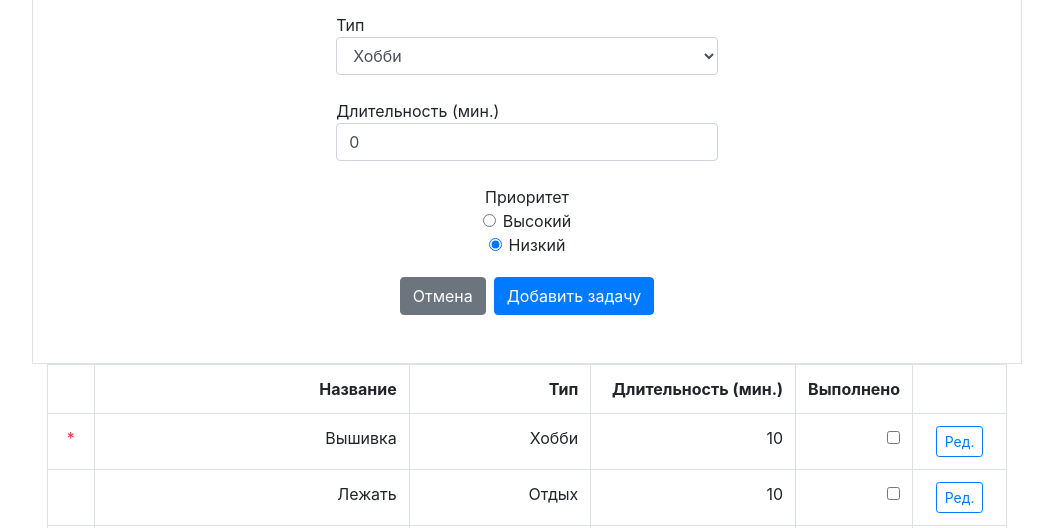
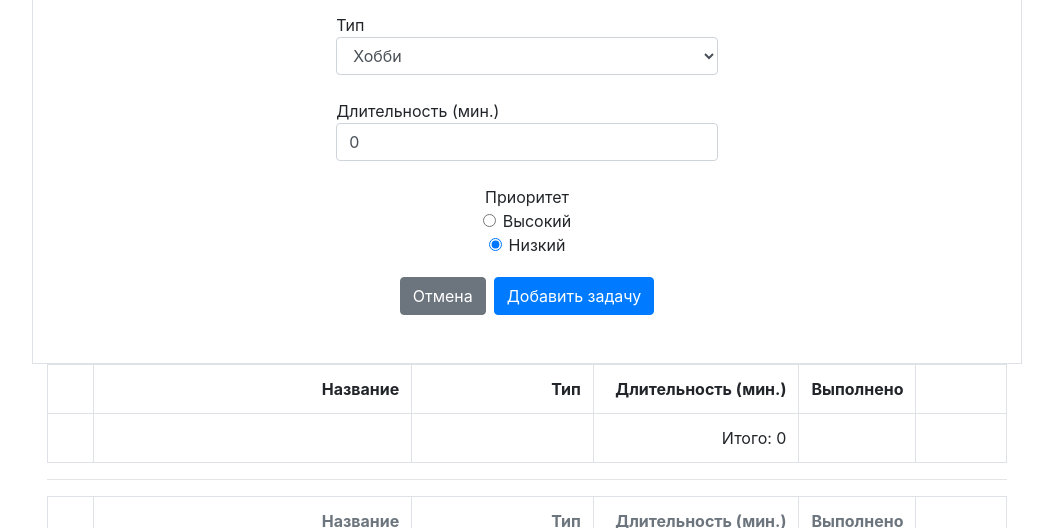
Before and after one commit to KindWarlock/ToDo-List--Vue.js-, a plain HTML site: page index.html in a window 1280 px wide. Shown: the part 272-800 px from the top of the page, without its empty margins (113-1166 px from the left). Drawn offline with nearby package versions, Linux system fonts and the light colour scheme.

Commit message:
localStorage

```diff
--- a/index.html
+++ b/index.html
@@ -128,6 +128,9 @@
                 </table>
             </div>
         </div>
+        <form class="text-center">
+            <button @click="clearStorage" class="btn btn-danger my-5">Стереть данные</button>
+        </form>
     </div>
 
     <script src="https://unpkg.com/vue@next"></script>
--- a/js/main.js
+++ b/js/main.js
@@ -8,22 +8,6 @@ const app = Vue.createApp({
                 'Работа'
             ],
             tasks: [
-                {
-                    taskId: 0,
-                    prio: true,
-                    name: 'Вышивка',
-                    type: 'Хобби',
-                    duration: 10,
-                    isDone: false
-                },
-                {
-                    taskId: 1,
-                    prio: false,
-                    name: 'Лежать',
-                    type: 'Отдых',
-                    duration: 10,
-                    isDone: false
-                },
             ],
             new_task: {
                 taskId: undefined,
@@ -90,6 +74,8 @@ const app = Vue.createApp({
             }
 
             let new_task = JSON.parse(JSON.stringify(this.new_task));
+            localStorage.setItem(String(new_task.taskId), JSON.stringify(new_task));
+            localStorage.setItem('taskId', String(this.taskId));
             this.tasks.push(new_task);
             this.clearForm();
         },
@@ -112,6 +98,19 @@ const app = Vue.createApp({
             this.new_task.type = 'Хобби';
             this.new_task.duration = 0;
             this.new_task.isDone = '';
+        },
+        clearStorage() {
+            localStorage.clear();
+        }
+    },
+    mounted() {
+        let keys = Object.keys(localStorage);
+        for(let key of keys) {
+            if (key == 'taskId') {
+                this.taskId = parseInt(localStorage.getItem(key));
+                continue;
+            }
+            this.tasks.push(JSON.parse(localStorage.getItem(key)));
         }
     }
 })
```
